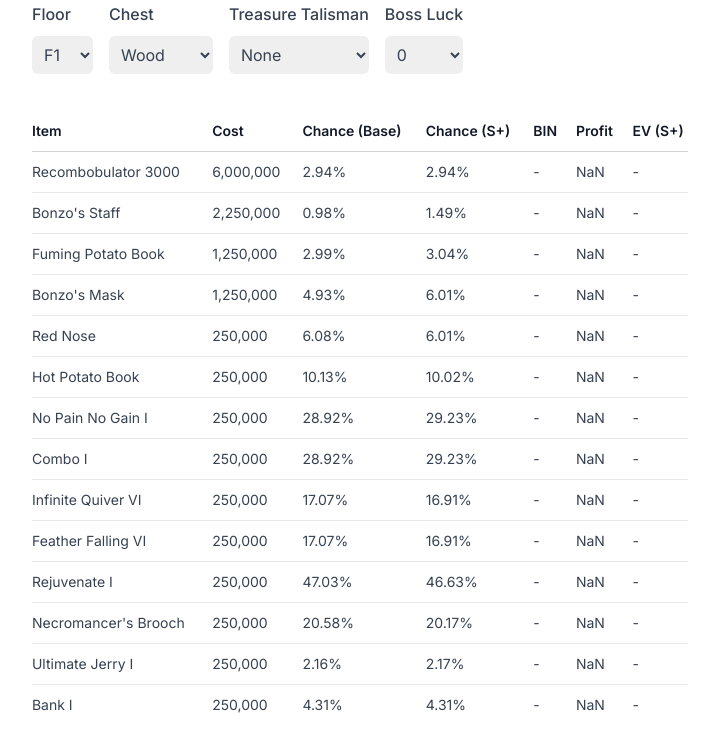
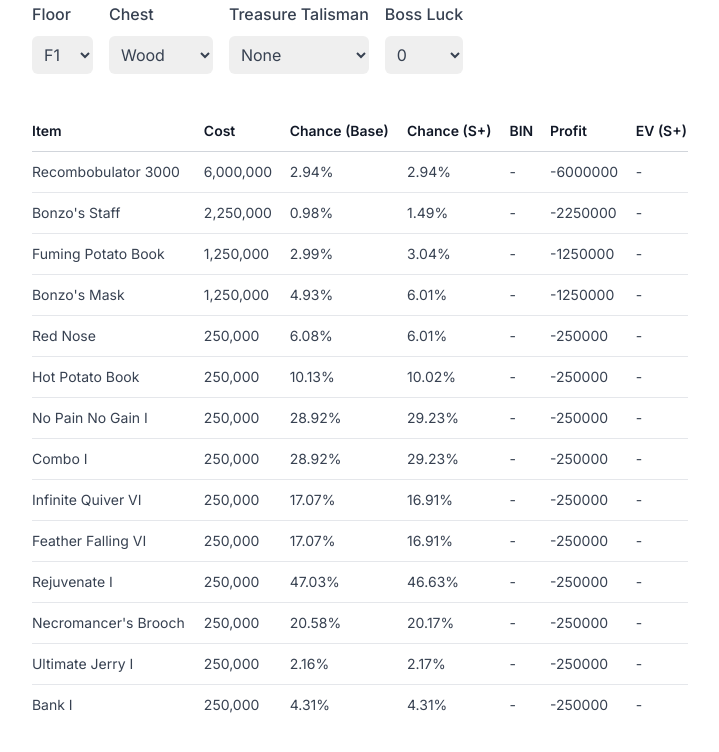
Before and after one commit to FluxCapacitor2/dungeon-loot-calculator, a Next.js app in the folder website/: page / in a window 1280 px wide. Shown: the top 752 px of the page, without its empty margins (280-999 px from the left). Built offline with nearby package versions, Linux system fonts and the light colour scheme; no server answers.

Commit message:
Fix TypeScript errors

```diff
--- a/website/src/app/page.tsx
+++ b/website/src/app/page.tsx
@@ -30,6 +30,7 @@ export default function Home() {
       for (const row of chances) {
         const itemId = items[row.item];
         const price = prices?.[itemId];
+        if (price === undefined) continue;
         const profit = price - parseInt(row.cost.replaceAll(/,/g, ""));
         ev += (profit * parseFloat(row.sPlus)) / 100;
       }
@@ -126,7 +127,8 @@ export default function Home() {
               {chances.map((row) => {
                 const itemId = items[row.item];
                 const price = prices?.[itemId];
-                const profit = price - parseInt(row.cost.replaceAll(/,/g, ""));
+                const profit =
+                  (price ?? 0) - parseInt(row.cost.replaceAll(/,/g, ""));
                 const ev = (profit * parseFloat(row.sPlus)) / 100;
                 return (
                   <tr key={row.item}>
```
